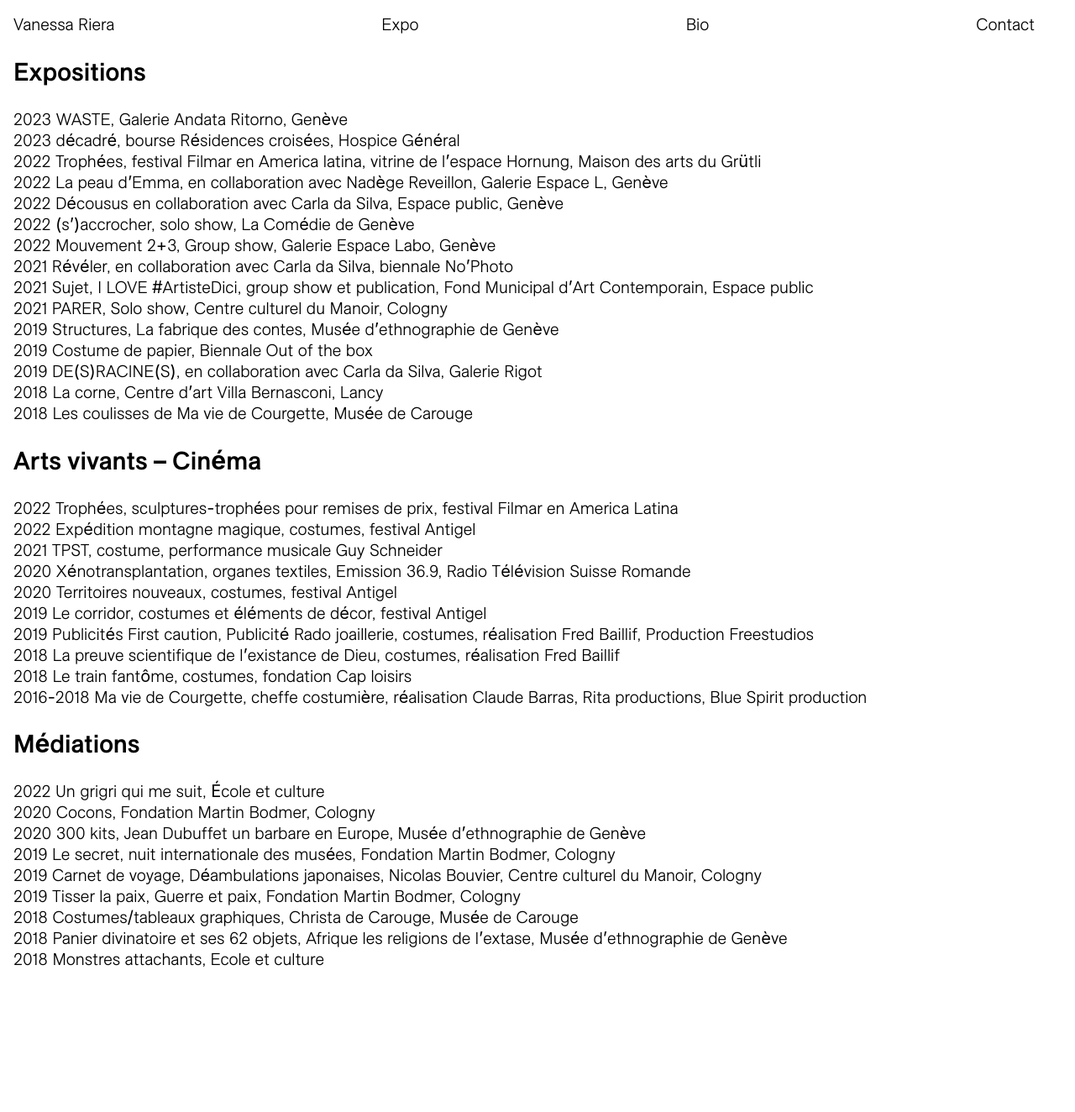
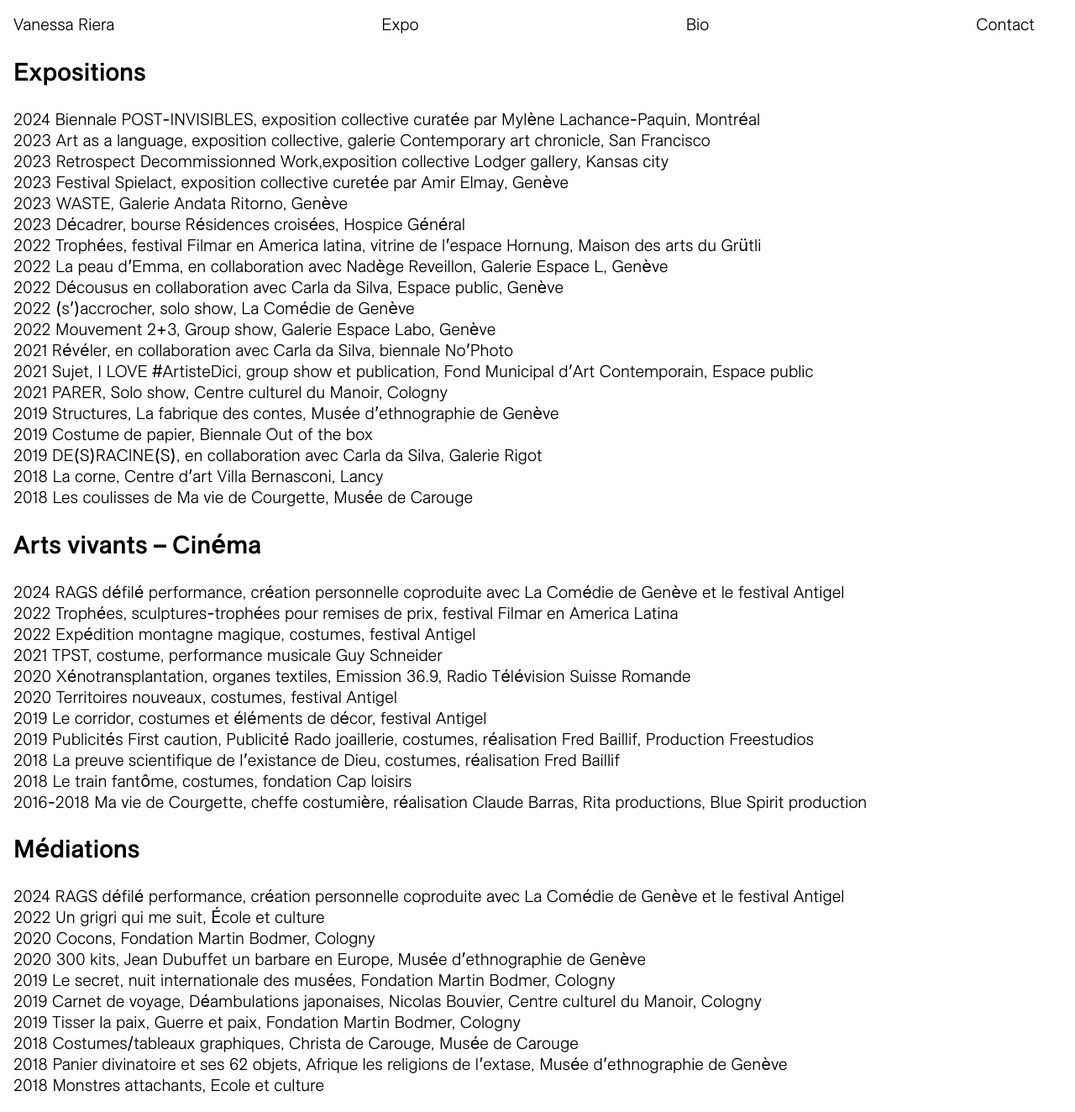
Before and after one commit to larucheio/vanessariera.ch, a Jekyll site: the page built from expositions/index.html, in a window 1280 px wide. Shown: the whole page at 84% size. Built offline with Jekyll 4.4.1, drawn with Linux system fonts in a browser that asks for light colours; before the commit the page ends 1174 px from its top, so only the background shows below that.

Commit message:
Updates expo

```diff
--- a/expositions/index.html
+++ b/expositions/index.html
@@ -7,8 +7,12 @@ title: "Expositions"
 <section>
   <h1>Expositions</h1>
   <ul style="padding-left: 0; list-style-type: none;">
+    <li>2024 Biennale POST-INVISIBLES, exposition collective curatée par Mylène Lachance-Paquin, Montréal</li>
+    <li>2023 Art as a language, exposition collective, galerie Contemporary art chronicle, San Francisco</li>
+    <li>2023 Retrospect Decommissionned Work,exposition collective Lodger gallery, Kansas city</li>
+    <li>2023 Festival Spielact, exposition collective curetée par Amir Elmay, Genève</li>
     <li>2023 WASTE, Galerie Andata Ritorno, Genève</li>
-    <li>2023 décadré, bourse Résidences croisées, Hospice Général</li>
+    <li>2023 Décadrer, bourse Résidences croisées, Hospice Général</li>
     <li>2022 Trophées, festival Filmar en America latina, vitrine de l’espace Hornung, Maison des arts du Grütli</li>
     <li>2022 La peau d’Emma, en collaboration avec Nadège Reveillon, Galerie Espace L, Genève</li>
     <li>2022 Décousus en collaboration avec Carla da Silva, Espace public, Genève</li>
@@ -28,6 +32,7 @@ title: "Expositions"
 <section>
   <h1>Arts vivants – Cinéma</h1>
   <ul style="padding-left: 0; list-style-type: none;">
+    <li>2024 RAGS défilé performance, création personnelle coproduite avec La Comédie de Genève et le festival Antigel</li>
     <li>2022 Trophées, sculptures-trophées pour remises de prix, festival Filmar en America Latina</li>
     <li>2022 Expédition montagne magique, costumes, festival Antigel</li>
     <li>2021 TPST, costume, performance musicale Guy Schneider</li>
@@ -44,6 +49,7 @@ title: "Expositions"
 <section>
   <h1>Médiations</h1>
   <ul style="padding-left: 0; list-style-type: none;">
+    <li>2024 RAGS défilé performance, création personnelle coproduite avec La Comédie de Genève et le festival Antigel</li>
     <li>2022 Un grigri qui me suit, École et culture</li>
     <li>2020 Cocons, Fondation Martin Bodmer, Cologny</li>
     <li>2020 300 kits, Jean Dubuffet un barbare en Europe, Musée d’ethnographie de Genève</li>
```
